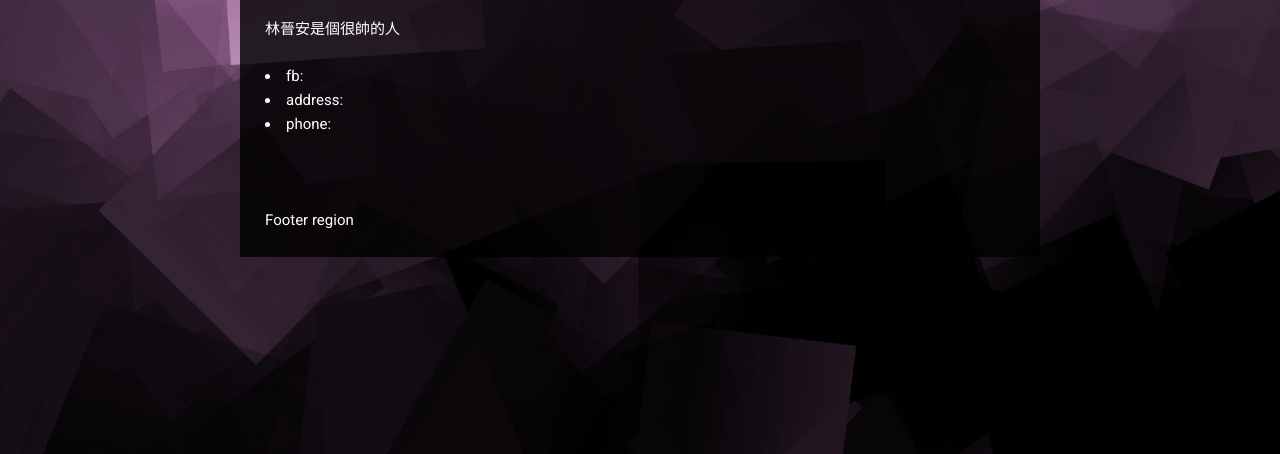
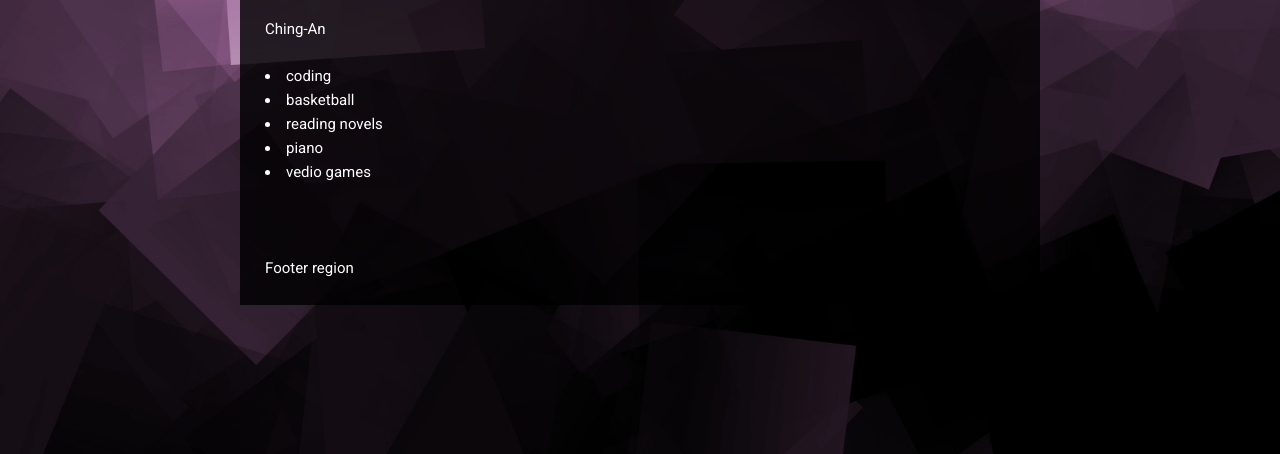
Before and after one commit to proudpotato/proudpotato.github.io, a plain HTML site: page index.html in a window 1280 px wide. Shown: the part 346-800 px from the top of the page. Drawn offline with nearby package versions, Linux system fonts and the light colour scheme.

Commit message:
Update index.html

```diff
--- a/index.html
+++ b/index.html
@@ -3,7 +3,7 @@
   <head>
     <!-- Page setup -->
     <meta charset="utf-8">
-    <title>Andy Lin Coding Website!</title>
+    <title>Ching-An Coding Website!</title>
     <meta name="description" content="A brief description of your site for search engines">
     <meta name="author" content="Information about the author here">
     <meta name="viewport" content="width=device-width, initial-scale=1, maximum-scale=1, user-scalable=no"/>
@@ -47,10 +47,12 @@
           <div id="home" class="content-region hide">
             <h2>Home</h2>
             <p>
-              林晉安是個很帥的人
-              <li>fb: </li>
-              <li>address: </li>
-              <li>phone: </li>
+              Ching-An
+              <li>coding</li>
+              <li>basketball</li>
+              <li>reading novels</li>
+              <li>piano</li>
+              <li>vedio games</li>
             </p>
           </div>
 
```
